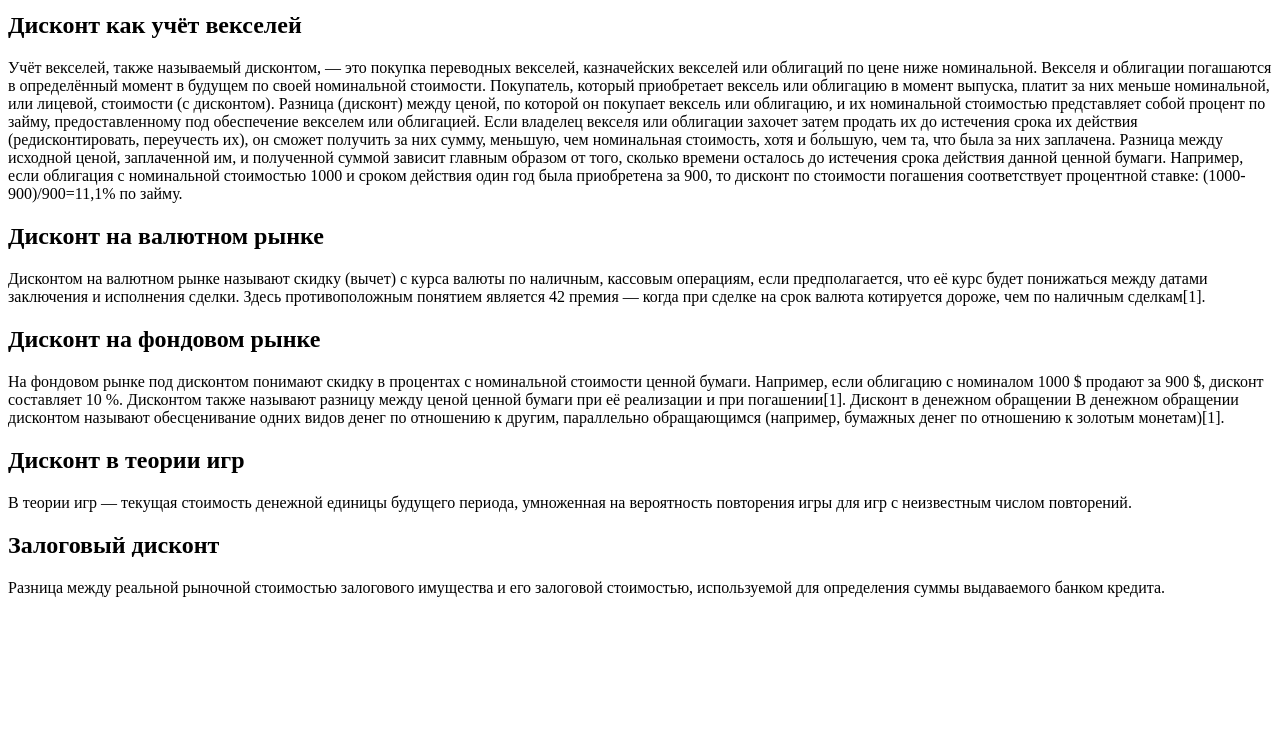
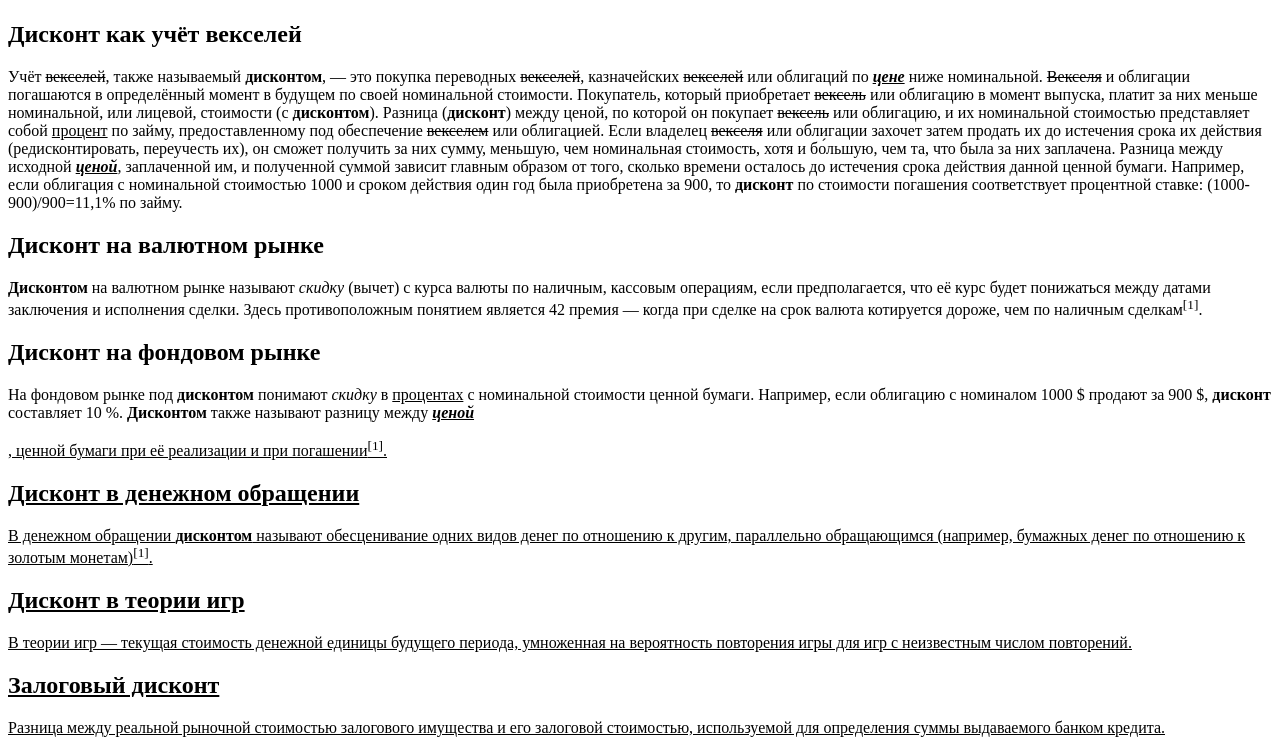
Before and after one commit to sm4kotins/1laba, a plain HTML site: page lab1.html in a window 1280 px wide. Shown: the part 971-1724 px from the top of the page. Before the commit the page ends 1584 px from the top, so only its background shows below. Drawn offline with Linux system fonts and the light colour scheme.

Commit message:
Форматирование текста

```diff
--- a/lab1.html
+++ b/lab1.html
@@ -15,7 +15,7 @@
 
         <p>
                 <b>Дисконт</b> (англ. <i>discount</i>) — <b>экономический термин</b>,
-                в буквальном переводе с английского означает <i>скидка</i>, <i>вычет</i>, <i>разница</i>[1].
+                в буквальном переводе с английского означает <i>скидка</i>, <i>вычет</i>, <i>разница</i><sup>[1]</sup>.
                 В зависимости от <b>контекста</b>, может принимать различные значения.
         </p>
 
@@ -23,11 +23,11 @@
         <h2>Дисконт на товарном рынке</h2>
 
         <p>
-                Скидка с объявленной прейскурантной цены товара или услуги,
+                <i>Скидка</i> с объявленной прейскурантной <b><i><u>цены</b></i></u> товара или услуги,
                 предоставляемая продавцом потребителю во время
-                распродажи[1]. Скидка может быть предложена при
-                незамедлительной оплате наличными (наличная скидка) либо при
-                оптовой закупке (торговая скидка). Торговые скидки
+                распродажи<sup>[1]</sup>. <i>Скидка</i> может быть предложена при
+                незамедлительной оплате наличными (наличная <i>скидка</i>) либо при
+                оптовой закупке (торговая <i>скидка</i>). Торговые <i>скидки</i>
                 предоставляются для того, чтобы позволить продавцу увеличить
                 объём продаж и, следовательно, достичь экономии от масштаба,
                 или используются, как уловка, чтобы заручиться «верностью»
@@ -44,25 +44,25 @@
 <h2>Дисконт как учёт векселей</h2>
 
 <p>
-Учёт векселей, также называемый дисконтом, — это покупка
-переводных векселей, казначейских векселей или облигаций по
-цене ниже номинальной. Векселя и облигации погашаются в
+Учёт <s>векселей</s>, также называемый <b>дисконтом</b>, — это покупка
+переводных <s>векселей</s>, казначейских <s>векселей</s> или облигаций по
+<b><i><u>цене</u></i></b> ниже номинальной. <s>Векселя</s> и облигации погашаются в
 определённый момент в будущем по своей номинальной
-стоимости. Покупатель, который приобретает вексель или
+стоимости. Покупатель, который приобретает <s>вексель</s> или
 облигацию в момент выпуска, платит за них меньше номинальной,
-или лицевой, стоимости (с дисконтом). Разница (дисконт) между
-ценой, по которой он покупает вексель или облигацию, и их
-номинальной стоимостью представляет собой процент по займу,
-предоставленному под обеспечение векселем или облигацией.
-Если владелец векселя или облигации захочет затем продать их
+или лицевой, стоимости (с <b>дисконтом</b>). Разница (<b>дисконт</b>) между
+ценой, по которой он покупает <s>вексель</s> или облигацию, и их
+номинальной стоимостью представляет собой <u>процент</u> по займу,
+предоставленному под обеспечение <s>векселем</s> или облигацией.
+Если владелец <s>векселя</s> или облигации захочет затем продать их
 до истечения срока их действия (редисконтировать, переучесть
 их), он сможет получить за них сумму, меньшую, чем номинальная
 стоимость, хотя и бо́льшую, чем та, что была за них заплачена.
-Разница между исходной ценой, заплаченной им, и полученной
+Разница между исходной <b><i><u>ценой</u></i></b>, заплаченной им, и полученной
 суммой зависит главным образом от того, сколько времени
 осталось до истечения срока действия данной ценной бумаги.
 Например, если облигация с номинальной стоимостью 1000 и
-сроком действия один год была приобретена за 900, то дисконт по
+сроком действия один год была приобретена за 900, то <b>дисконт</b> по
 стоимости погашения соответствует процентной ставке:
 (1000-900)/900=11,1% по займу.
 </p>
@@ -70,28 +70,32 @@
 <h2>Дисконт на валютном рынке</h2>
 
 <p>
-Дисконтом на валютном рынке называют скидку (вычет) с курса
+<b>Дисконтом</b> на валютном рынке называют <i>скидку</i> (вычет) с курса
 валюты по наличным, кассовым операциям, если предполагается,
 что её курс будет понижаться между датами заключения и
 исполнения сделки. Здесь противоположным понятием является
 42
 премия — когда при сделке на срок валюта котируется дороже,
-чем по наличным сделкам[1].
+чем по наличным сделкам<sup>[1]</sup>.
 </P>
 
 <h2>Дисконт на фондовом рынке</h2>
 
 <p>
-На фондовом рынке под дисконтом понимают скидку в процентах
+На фондовом рынке под <b>дисконтом</b> понимают <i>скидку</i> в <u>процентах</u>
 с номинальной стоимости ценной бумаги. Например, если
-облигацию с номиналом 1000 $ продают за 900 $, дисконт
-составляет 10 %. Дисконтом также называют разницу между
-ценой ценной бумаги при её реализации и при погашении[1].
-Дисконт в денежном обращении
-В денежном обращении дисконтом называют обесценивание
+облигацию с номиналом 1000 $ продают за 900 $, <b>дисконт</b>
+составляет 10 %. <b>Дисконтом</b> также называют разницу между
+<b><i><u>ценой</i></b></p>, ценной бумаги при её реализации и при погашении<sup>[1]</sup>.
+</p>
+
+<h2>Дисконт в денежном обращении</h2>
+
+<p>
+В денежном обращении <b>дисконтом</b> называют обесценивание
 одних видов денег по отношению к другим, параллельно
 обращающимся (например, бумажных денег по отношению к
-золотым монетам)[1].
+золотым монетам)<sup>[1]</sup>.
 </p>
 
 <h2>Дисконт в теории игр</h2>
```
